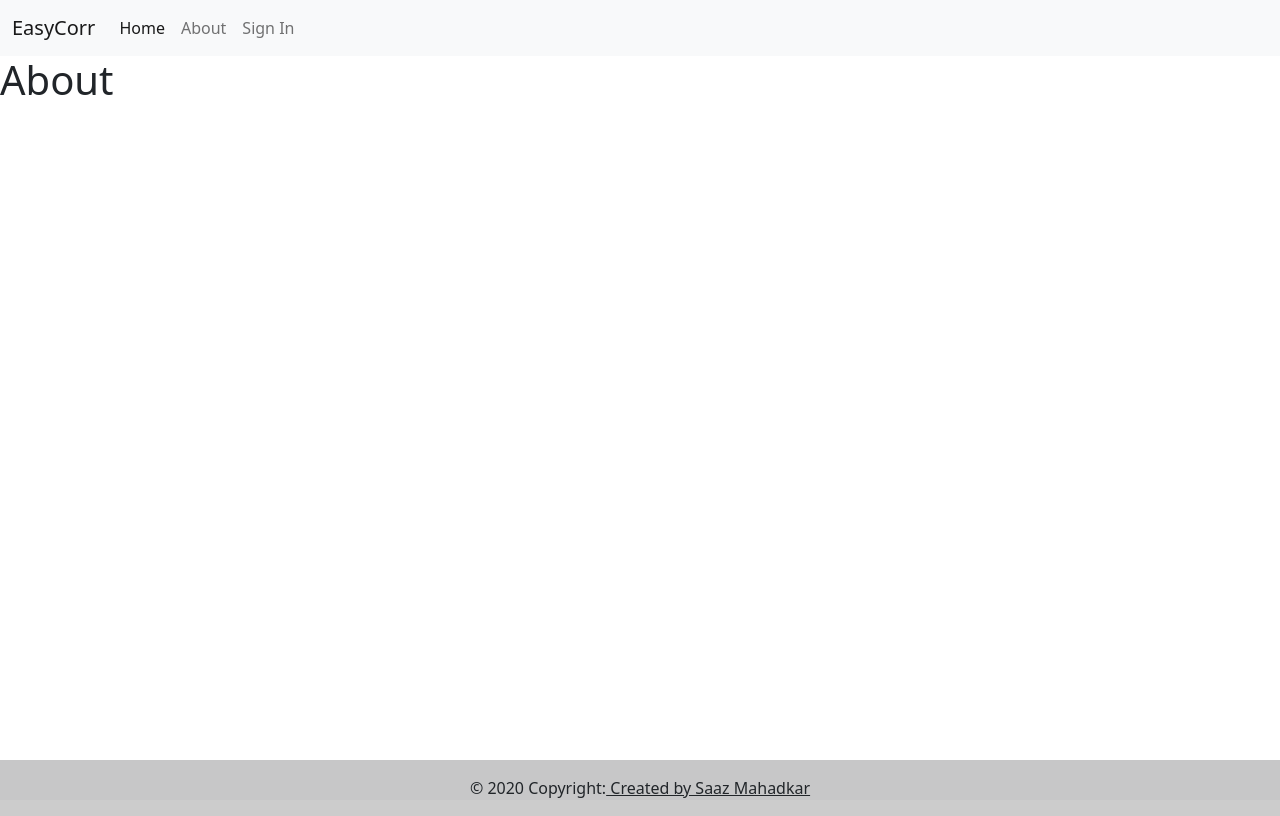
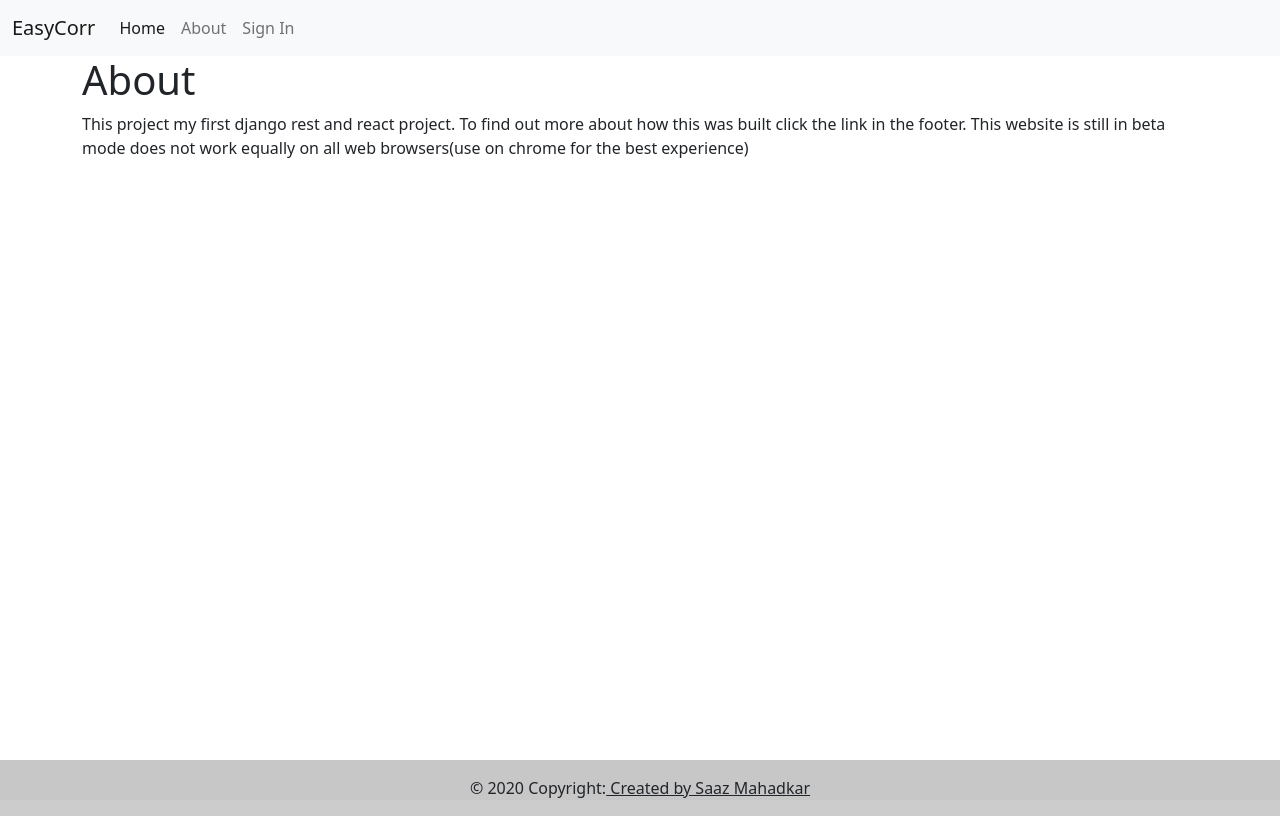
Before and after one commit to SaazM/EasyCorr, a React (Create React App) app: page /about in a window 1280 px wide. Built offline with nearby package versions, Linux system fonts and the light colour scheme; no server answers.

Commit message:
fixed redirects and created about

```diff
--- a/src/components/about.js
+++ b/src/components/about.js
@@ -2,8 +2,11 @@ import React from "react";
 import "../static/css/index.css";
 const About = () => {
     return (
-      <div className="content-wrap">
+      <div className="content-wrap container-lg">
         <h1>About</h1>
+        <p>
+          This project my first django rest and react project. To find out more about how this was built click the link in the footer. This website is still in beta mode does not work equally on all web browsers(use on chrome for the best experience)
+        </p>
       </div>
     )
 
--- a/src/components/google_auth.js
+++ b/src/components/google_auth.js
@@ -7,7 +7,7 @@ const GoogleSocialAuth = () =>{
         let googleResponse  = await googleLogin(response.accessToken)
         console.log(googleResponse);
         console.log(response);
-        window.location.href = "http://localhost:3000/";
+        window.location.href = "/";
     }
     return (
       <div className="App">
--- a/src/components/navbar-out.js
+++ b/src/components/navbar-out.js
@@ -9,7 +9,7 @@ const  NavbarOut = ({loggedin}) => {
         fetch("/dj-rest-auth/logout/", requestOptions).then((response) =>
             console.log("logged out")
         )
-        window.location.href = "http://localhost:8000/";
+        window.location.href = "/";
 
 
     }
--- a/src/components/post_grid.js
+++ b/src/components/post_grid.js
@@ -20,7 +20,7 @@ const PostGrid = () =>{
         console.log(id)
         fetch(`/api/delete/${id}`, requestOptions).then((response) => {
             response.json();
-            window.location.href = "http://localhost:3000/";
+            window.location.href = "/";
             }
         )
 
```
